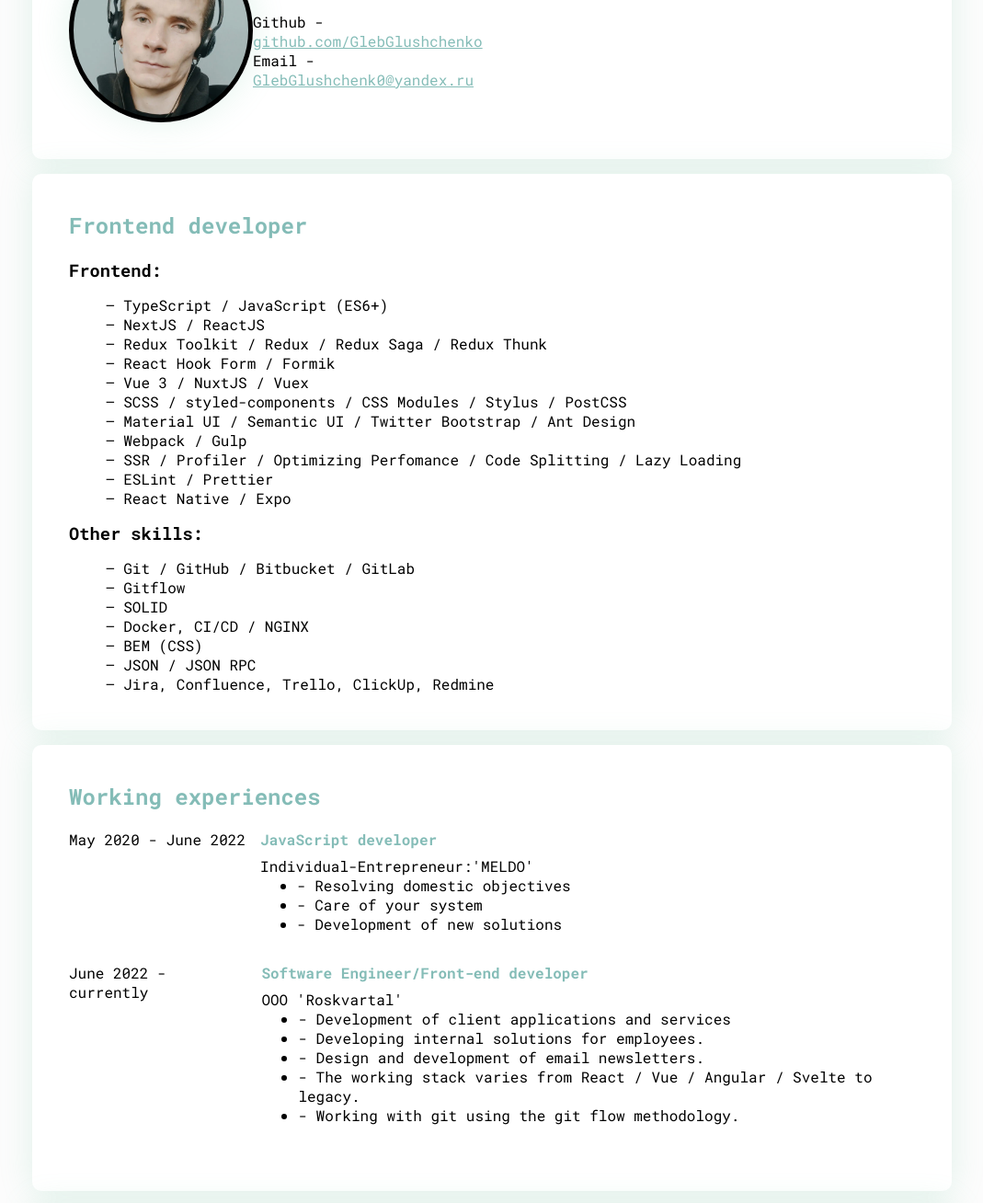
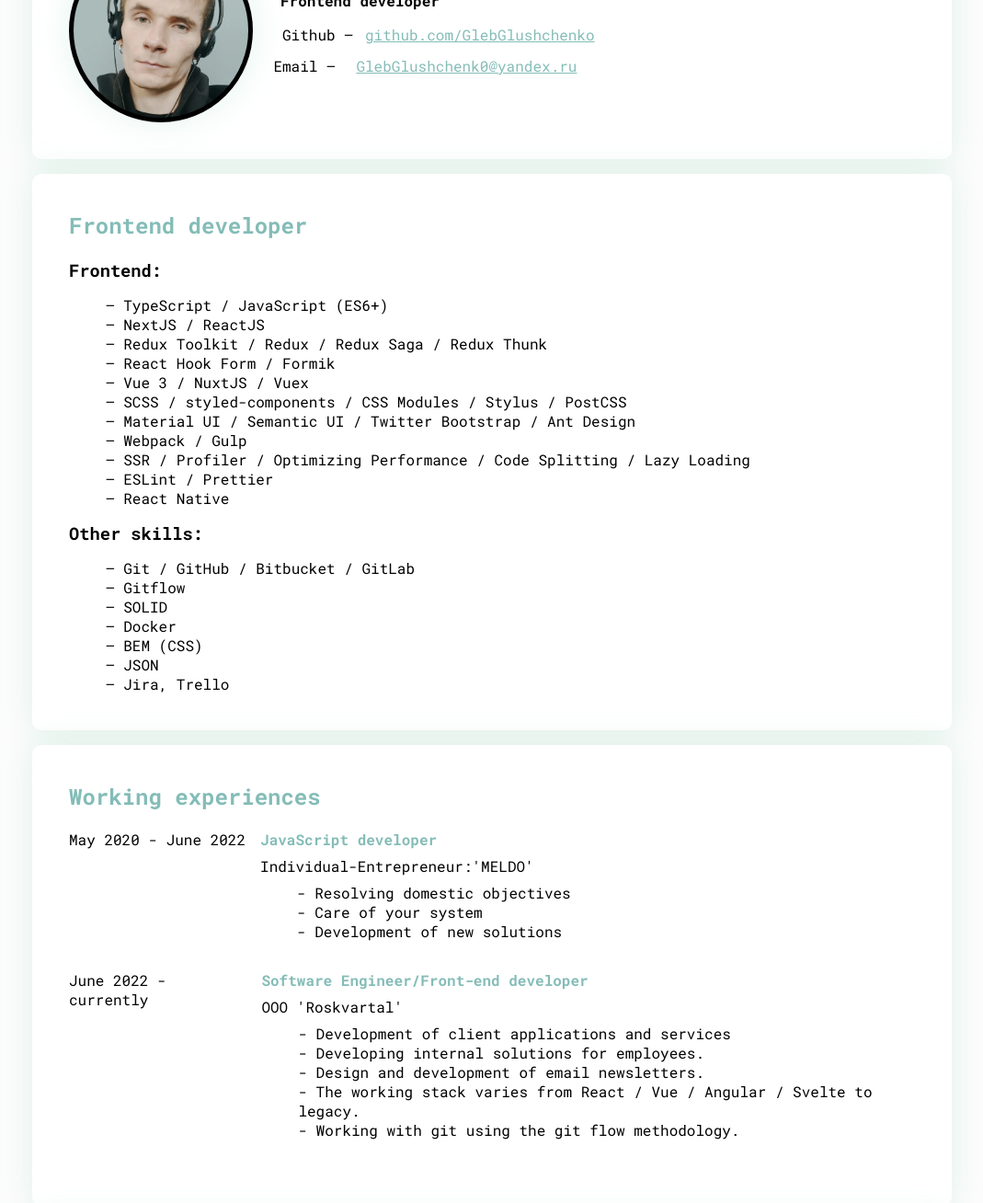
Before and after one commit to GlebGlushchenko/CV, a plain HTML site: page index.html in a window 1280 px wide. Shown: the part 123-1431 px from the top of the page at 92% size, without its empty margins (105-1174 px from the left). Drawn offline with Linux system fonts and the light colour scheme.

Commit message:
форматирование + немного вёрстки

```diff
--- a/index.html
+++ b/index.html
@@ -29,15 +29,15 @@
             <h1 class="header-info__title" id="firstName">Глеб Глущенко</h1>
             <h2 class="header-info__subtitle">Frontend developer</h2>
             <div class="header-contacts">
-              <div class="header-contacts__contact">
-                <div class="header-contact__type">Github - </div>
+              <div class="header-contacts__item">
+                <div class="header-contact__type">Github &mdash;</div>
                 <div class="header-contact__value">
                   <a class="header-contact__link" target="_blank"
                     href="https://github.com/GlebGlushchenko?tab=repositories">github.com/GlebGlushchenko</a>
                 </div>
               </div>
-              <div class="header-contacts__contact">
-                <div class="header-contact__type">Email - </div>
+              <div class="header-contacts__item">
+                <div class="header-contact__type">Email &mdash;</div>
                 <div>
                   <a class="header-contact__link" href="mailto:GlebGlushchenk0@yandex.ru">GlebGlushchenk0@yandex.ru
                   </a>
@@ -65,19 +65,19 @@
         <li>&mdash; SCSS / styled-components / CSS Modules / Stylus / PostCSS</li>
         <li>&mdash; Material UI / Semantic UI / Twitter Bootstrap / Ant Design</li>
         <li>&mdash; Webpack / Gulp</li>
-        <li>&mdash; SSR / Profiler / Optimizing Perfomance / Code Splitting / Lazy Loading</li>
+        <li>&mdash; SSR / Profiler / Optimizing Performance / Code Splitting / Lazy Loading</li>
         <li>&mdash; ESLint / Prettier</li>
-        <li>&mdash; React Native / Expo</li>
+        <li>&mdash; React Native</li>
       </ul>
       <h3 class="skills__subtitle" id="skillsTitle">Другие скиллы:</h3>
       <ul class="skills__list">
         <li>&mdash; Git / GitHub / Bitbucket / GitLab</li>
         <li>&mdash; Gitflow</li>
         <li>&mdash; SOLID</li>
-        <li>&mdash; Docker, CI/CD / NGINX</li>
+        <li>&mdash; Docker</li>
         <li>&mdash; BEM (CSS)</li>
-        <li>&mdash; JSON / JSON RPC</li>
-        <li>&mdash; Jira, Confluence, Trello, ClickUp, Redmine</li>
+        <li>&mdash; JSON</li>
+        <li>&mdash; Jira, Trello</li>
       </ul>
     </section>
     <section class="section section-experience">
@@ -88,8 +88,8 @@
         </div>
         <div>
           <div id="developer_1" class="experience__name">JavaScript разработчик</div>
-          <p id="individual_1">ИП МЕЛЬДО</p>
-          <ul>
+          <p class="company__name" id="individual_1">ИП МЕЛЬДО</p>
+          <ul class="skills__list">
             <li id="workSkills_1">Решение внутренних задач</li>
             <li id="workSkills_2">Поддержка работы систем предприятия</li>
             <li id="workSkills_3">Разработка новых решений</li>
@@ -103,8 +103,8 @@
         </div>
         <div class="experience__description">
           <div id="developer_2" class="experience__name">Инженер-программист/фронтенд</div>
-          <p id="individual_2">ООО "РосКвартал"</p>
-          <ul>
+          <p class="company__name" id="individual_2">ООО "РосКвартал"</p>
+          <ul class="skills__list">
             <li id="workSkills_4">Разработка клиентских приложений и сервисов</li>
             <li id="workSkills_5">Разработка внутренних решений для сотрудников</li>
             <li id="workSkills_6">Вёрстка и разработка Email-рассылок</li>
```
